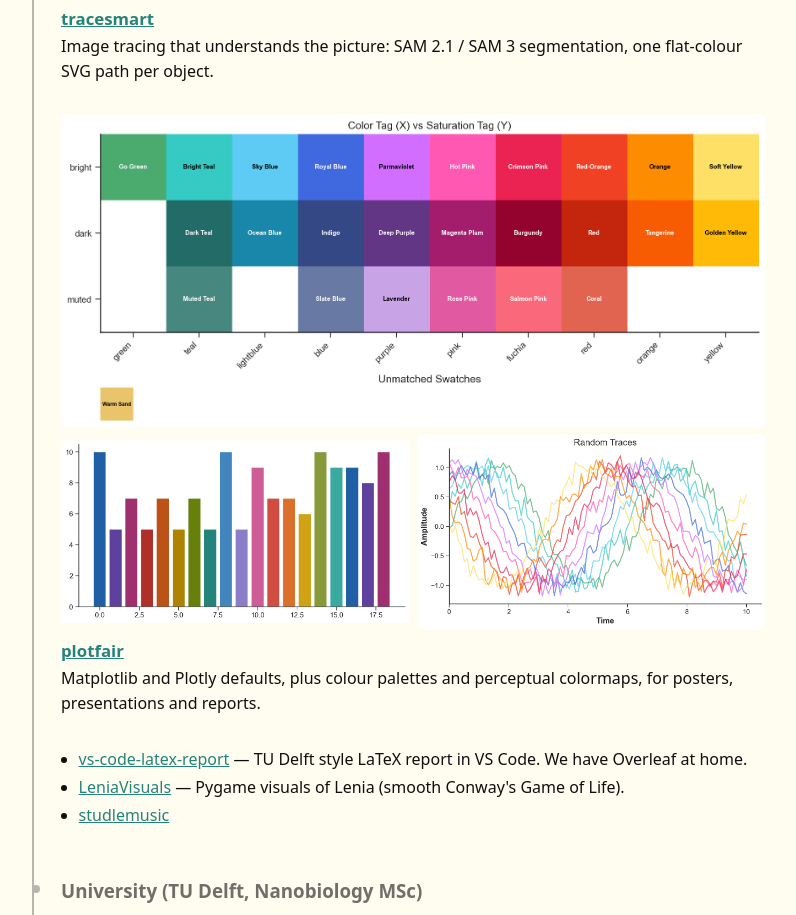
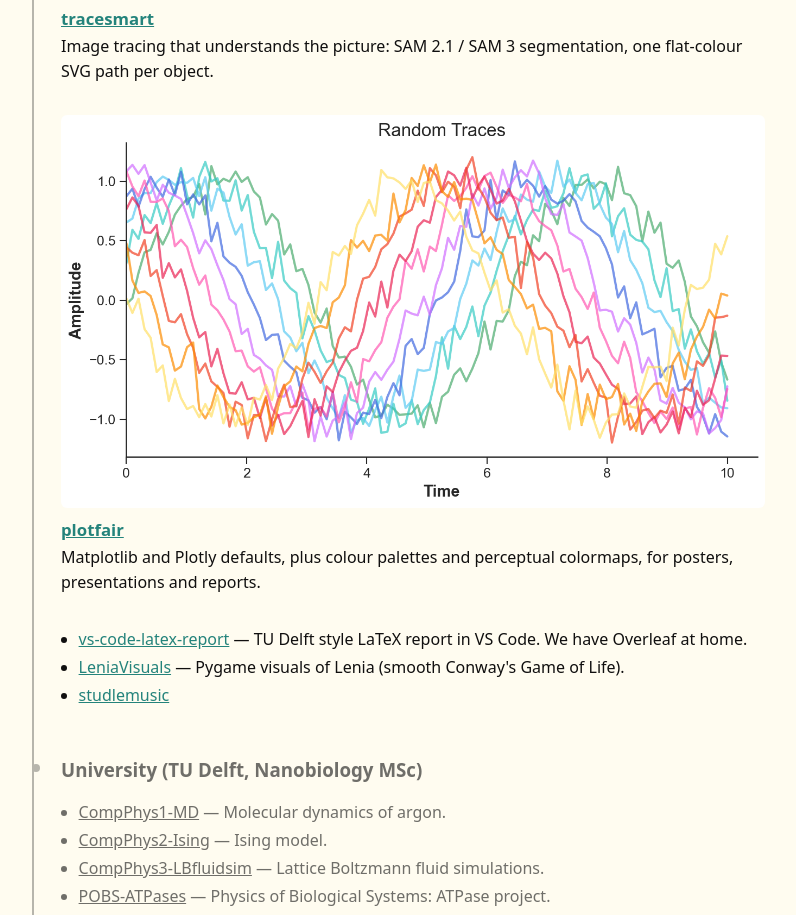
Before and after one commit to barton-muller/barton-muller.github.io, a plain HTML site: page index.html in a window 1280 px wide. Shown: the part 2099-3014 px from the top of the page, without its empty margins (239-1035 px from the left). Drawn offline with Linux system fonts and the light colour scheme.

Commit message:
plotfair: show only the traces image

```diff
--- a/index.html
+++ b/index.html
@@ -27,8 +27,6 @@
   article p { margin: 0; }
   article img { border-radius: 6px; }
   article img.dark { background: #3b4a1f; padding: 2rem 30%; box-sizing: border-box; }
-  .pair { display: flex; gap: .5rem; margin-top: .5rem; }
-  .pair img { flex: 1; min-width: 0; object-fit: contain; }
   ul { padding-left: 1.1rem; }
   li { margin: .2rem 0; }
 </style>
@@ -70,8 +68,7 @@
   <p>Image tracing that understands the picture: SAM 2.1 / SAM 3 segmentation, one flat-colour SVG path per object.</p>
 </article>
 <article>
-  <a href="https://github.com/barton-muller/plotfair"><img src="img/plotfair-palette.png" alt="plotfair colour swatches by hue and saturation"></a>
-  <div class="pair"><img src="img/plotfair-bars.png" alt="bar chart in plotfair colours"><img src="img/plotfair-traces.png" alt="line traces in plotfair colours"></div>
+  <a href="https://github.com/barton-muller/plotfair"><img src="img/plotfair-traces.png" alt="random traces plotted in plotfair colours"></a>
   <h3><a href="https://github.com/barton-muller/plotfair">plotfair</a></h3>
   <p>Matplotlib and Plotly defaults, plus colour palettes and perceptual colormaps, for posters, presentations and reports.</p>
 </article>
```
Also changed, not shown: img/plotfair-bars.png (deleted), img/plotfair-palette.png (deleted).
